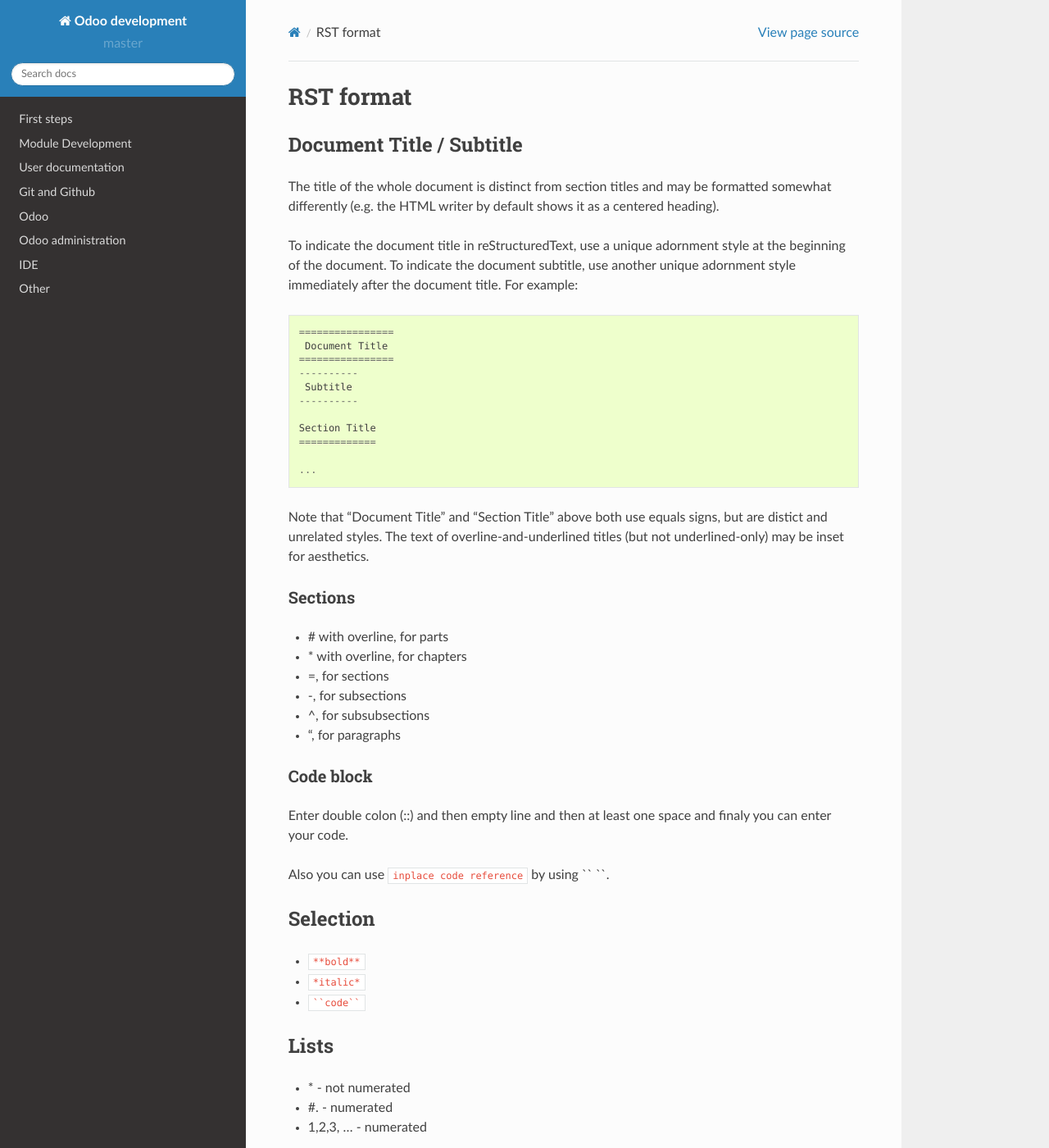
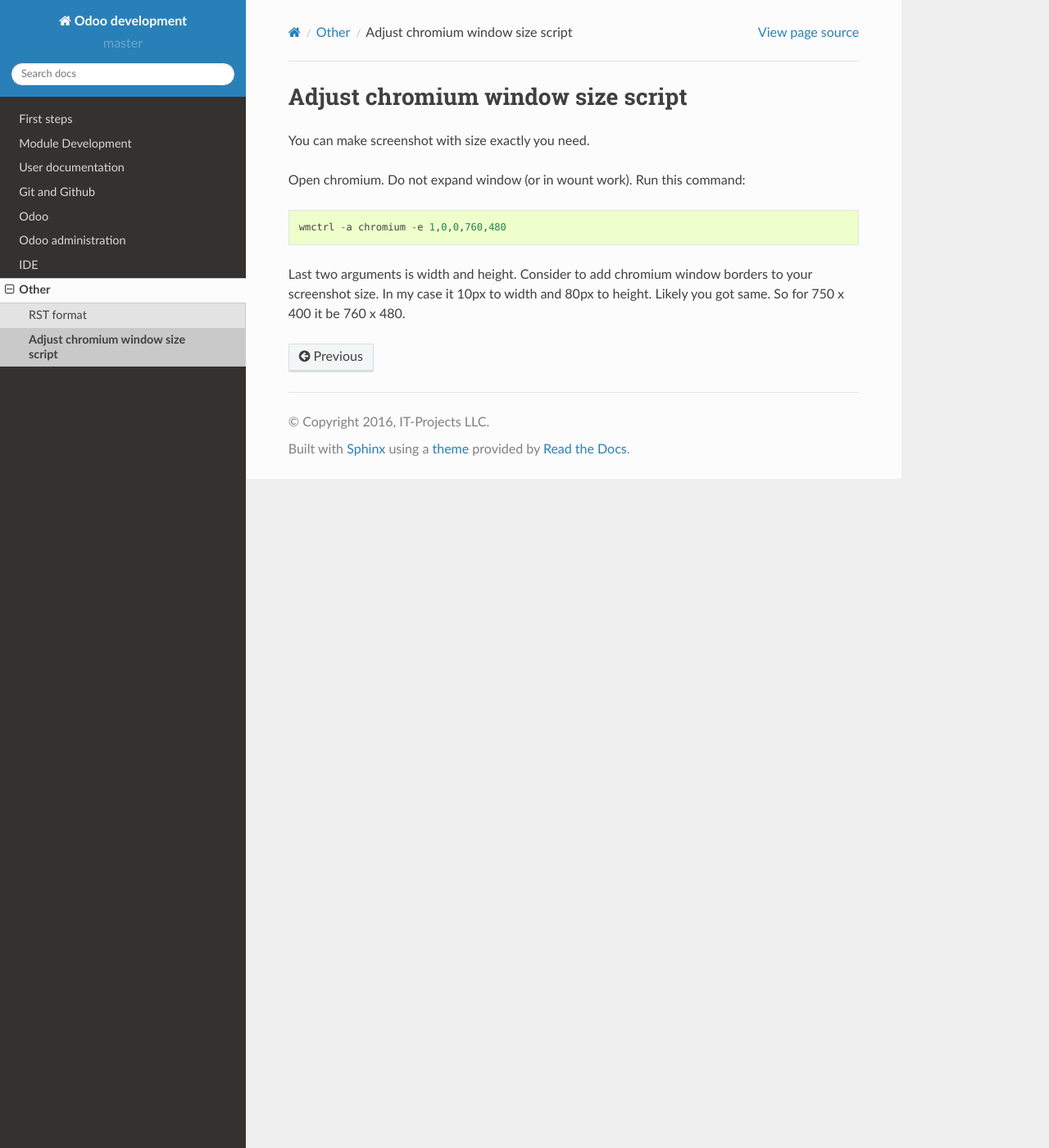
Before and after one commit to itpp-labs/odoo-development, a Sphinx documentation site: the page built from docs/other/chromium.rst, in a window 1280 px wide and 1400 px high. Shown: the whole window at 82% size. Built offline with Sphinx 7.4.7 and the Read the Docs theme 2.0.0, drawn with Linux system fonts in a browser that asks for light colours; pages that are not in the unit, such as notebooks, are missing from menus; some of the changed text lies outside the part shown.

Commit message:
Merge branch 'master' of github.com:yelizariev/odoo-development
# Conflicts:
#	docs/description/image-sizes.rst

`````diff
--- a/docs/other/chromium.rst
+++ b/docs/other/chromium.rst
@@ -1,79 +1,14 @@
-============
- RST format
-============
+==================================
+Adjust chromium window size script
+==================================
 
+You can make screenshot with size exactly you need.
 
-Document Title / Subtitle
-=========================
+Open chromium. Do not expand window (or in wount work). Run this command::
 
-The title of the whole document is distinct from section titles and
-may be formatted somewhat differently (e.g. the HTML writer by default
-shows it as a centered heading).
+    wmctrl -a chromium -e 1,0,0,760,480
 
-To indicate the document title in reStructuredText, use a unique adornment
-style at the beginning of the document.  To indicate the document subtitle,
-use another unique adornment style immediately after the document title.  For
-example::
-
-    ================
-     Document Title
-    ================
-    ----------
-     Subtitle
-    ----------
-
-    Section Title
-    =============
-
-    ...
-
-Note that "Document Title" and "Section Title" above both use equals
-signs, but are distict and unrelated styles.  The text of
-overline-and-underlined titles (but not underlined-only) may be inset
-for aesthetics.
-
-
-Sections
---------
-
-* # with overline, for parts
-* \*\  with overline, for chapters
-* =, for sections
-* -, for subsections
-* ^, for subsubsections
-* ", for paragraphs
-
-Code block
----------------
-Enter double colon (\::\)  and then empty line and then at least one space and finaly you can enter your code.
-
-Also you can use ``inplace code reference`` by using \``\  \``\.
-
-Selection
-=========
-* ``**bold**``
-* ``*italic*``
-* ````code````
-
-Lists
-=====
-* \*\  - not numerated
-* \#.\  - numerated
-* 1,2,3, ... - numerated
-
-
-Links
-=====
-
-* internal link::
-
-  :doc:`Link Text<../relative/path/to/article>`
-
-* external link::
-
-  `Link Text <https://google.com/>`_
-
-More documentations
-===================
-
-* http://docutils.sourceforge.net/docs/user/rst/quickref.html
+Last two arguments is width and height.
+Consider to add chromium window borders to your screenshot size.
+In my case it 10px to width and 80px to height. Likely you got same.
+So for 750 x 400  it be 760 x 480.
--- a/docs/other/index.rst
+++ b/docs/other/index.rst
@@ -5,3 +5,4 @@
    :maxdepth: 3
 
    rst
+   chromium
`````
Also changed, not shown: docs/description/image-sizes.rst (+1 -13 lines).
